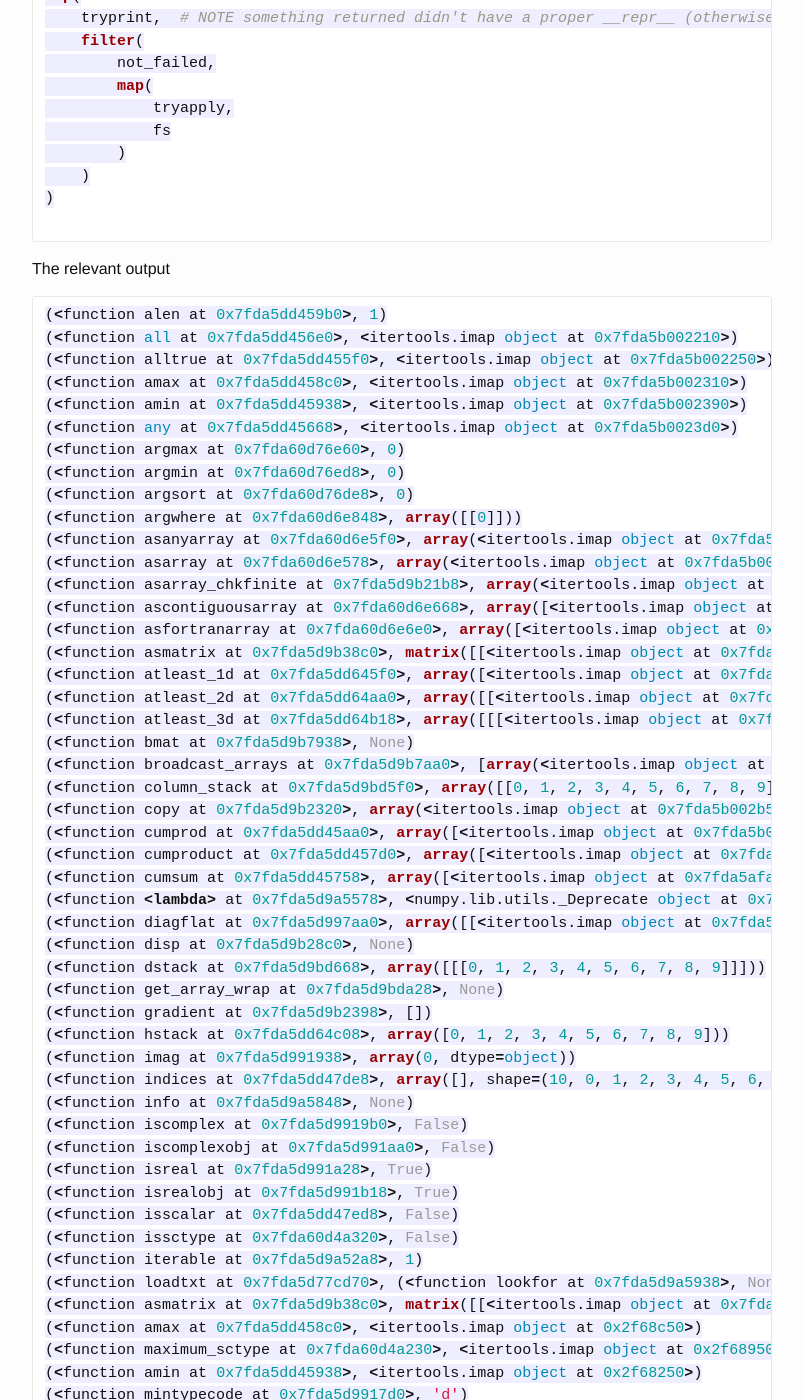
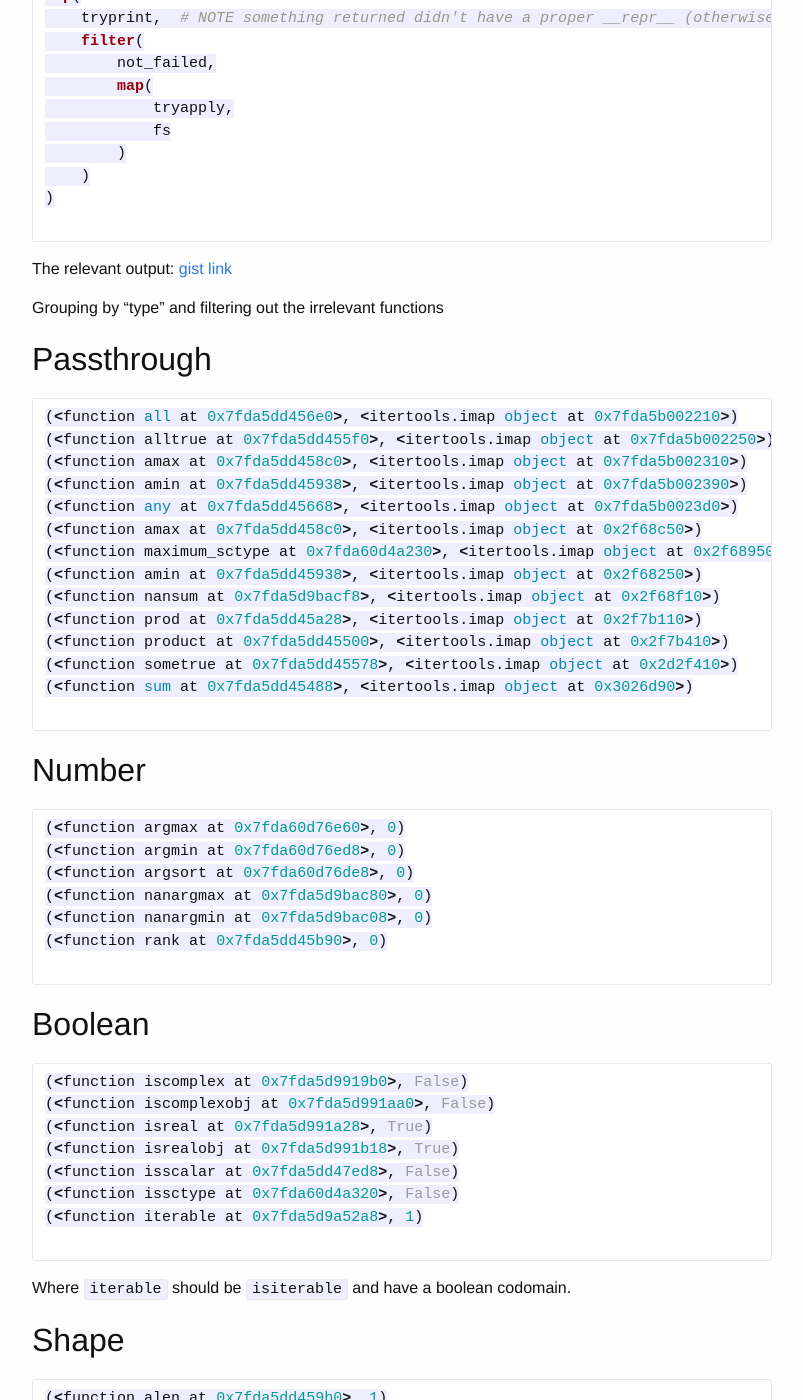
Before and after one commit to Jim-Holmstroem/jim-holmstroem.github.io, a Jekyll site: the page built from _posts/2014-11-23-numpy-sum-over-iterator.markdown, in a window 1280 px wide and 1400 px high, scrolled down 1517 px. Shown: the whole window, without its empty margins (238-1041 px from the left). Built offline with Jekyll 4.4.1, drawn with Linux system fonts in a browser that asks for light colours; comment, search, counter and statistics services are not loaded; some of the changed text lies outside the part shown.

Commit message:
more prgs

```diff
--- a/_posts/2014-11-23-numpy-sum-over-iterator.markdown
+++ b/_posts/2014-11-23-numpy-sum-over-iterator.markdown
@@ -81,106 +81,8 @@ map(
 
 ~~~
 
-The relevant output
-
-~~~ python
-(<function alen at 0x7fda5dd459b0>, 1)
-(<function all at 0x7fda5dd456e0>, <itertools.imap object at 0x7fda5b002210>)
-(<function alltrue at 0x7fda5dd455f0>, <itertools.imap object at 0x7fda5b002250>)
-(<function amax at 0x7fda5dd458c0>, <itertools.imap object at 0x7fda5b002310>)
-(<function amin at 0x7fda5dd45938>, <itertools.imap object at 0x7fda5b002390>)
-(<function any at 0x7fda5dd45668>, <itertools.imap object at 0x7fda5b0023d0>)
-(<function argmax at 0x7fda60d76e60>, 0)
-(<function argmin at 0x7fda60d76ed8>, 0)
-(<function argsort at 0x7fda60d76de8>, 0)
-(<function argwhere at 0x7fda60d6e848>, array([[0]]))
-(<function asanyarray at 0x7fda60d6e5f0>, array(<itertools.imap object at 0x7fda5b002450>, dtype=object))
-(<function asarray at 0x7fda60d6e578>, array(<itertools.imap object at 0x7fda5b002590>, dtype=object))
-(<function asarray_chkfinite at 0x7fda5d9b21b8>, array(<itertools.imap object at 0x7fda5b002610>, dtype=object))
-(<function ascontiguousarray at 0x7fda60d6e668>, array([<itertools.imap object at 0x7fda5b002690>], dtype=object))
-(<function asfortranarray at 0x7fda60d6e6e0>, array([<itertools.imap object at 0x7fda5b0026d0>], dtype=object))
-(<function asmatrix at 0x7fda5d9b38c0>, matrix([[<itertools.imap object at 0x7fda5b002790>]], dtype=object))
-(<function atleast_1d at 0x7fda5dd645f0>, array([<itertools.imap object at 0x7fda5b002890>], dtype=object))
-(<function atleast_2d at 0x7fda5dd64aa0>, array([[<itertools.imap object at 0x7fda5b002950>]], dtype=object))
-(<function atleast_3d at 0x7fda5dd64b18>, array([[[<itertools.imap object at 0x7fda5b0029d0>]]], dtype=object))
-(<function bmat at 0x7fda5d9b7938>, None)
-(<function broadcast_arrays at 0x7fda5d9b7aa0>, [array(<itertools.imap object at 0x7fda5b002a90>, dtype=object)])
-(<function column_stack at 0x7fda5d9bd5f0>, array([[0, 1, 2, 3, 4, 5, 6, 7, 8, 9]]))
-(<function copy at 0x7fda5d9b2320>, array(<itertools.imap object at 0x7fda5b002b50>, dtype=object))
-(<function cumprod at 0x7fda5dd45aa0>, array([<itertools.imap object at 0x7fda5b002c50>], dtype=object))
-(<function cumproduct at 0x7fda5dd457d0>, array([<itertools.imap object at 0x7fda5afae050>], dtype=object))
-(<function cumsum at 0x7fda5dd45758>, array([<itertools.imap object at 0x7fda5afae110>], dtype=object))
-(<function <lambda> at 0x7fda5d9a5578>, <numpy.lib.utils._Deprecate object at 0x7fda5afae210>)
-(<function diagflat at 0x7fda5d997aa0>, array([[<itertools.imap object at 0x7fda5afae290>]], dtype=object))
-(<function disp at 0x7fda5d9b28c0>, None)
-(<function dstack at 0x7fda5d9bd668>, array([[[0, 1, 2, 3, 4, 5, 6, 7, 8, 9]]]))
-(<function get_array_wrap at 0x7fda5d9bda28>, None)
-(<function gradient at 0x7fda5d9b2398>, [])
-(<function hstack at 0x7fda5dd64c08>, array([0, 1, 2, 3, 4, 5, 6, 7, 8, 9]))
-(<function imag at 0x7fda5d991938>, array(0, dtype=object))
-(<function indices at 0x7fda5dd47de8>, array([], shape=(10, 0, 1, 2, 3, 4, 5, 6, 7, 8, 9), dtype=int64))
-(<function info at 0x7fda5d9a5848>, None)
-(<function iscomplex at 0x7fda5d9919b0>, False)
-(<function iscomplexobj at 0x7fda5d991aa0>, False)
-(<function isreal at 0x7fda5d991a28>, True)
-(<function isrealobj at 0x7fda5d991b18>, True)
-(<function isscalar at 0x7fda5dd47ed8>, False)
-(<function issctype at 0x7fda60d4a320>, False)
-(<function iterable at 0x7fda5d9a52a8>, 1)
-(<function loadtxt at 0x7fda5d77cd70>, (<function lookfor at 0x7fda5d9a5938>, None)
-(<function asmatrix at 0x7fda5d9b38c0>, matrix([[<itertools.imap object at 0x7fda5afae410>]], dtype=object))
-(<function amax at 0x7fda5dd458c0>, <itertools.imap object at 0x2f68c50>)
-(<function maximum_sctype at 0x7fda60d4a230>, <itertools.imap object at 0x2f68950>)
-(<function amin at 0x7fda5dd45938>, <itertools.imap object at 0x2f68250>)
-(<function mintypecode at 0x7fda5d9917d0>, 'd')
-(<function msort at 0x7fda5d9b3140>, array(<itertools.imap object at 0x2f68e90>, dtype=object))
-(<function nanargmax at 0x7fda5d9bac80>, 0)
-(<function nanargmin at 0x7fda5d9bac08>, 0)
-(<function nansum at 0x7fda5d9bacf8>, <itertools.imap object at 0x2f68f10>)
-(<function ndim at 0x7fda5dd45b18>, 0)
-(<function nonzero at 0x7fda5dd452a8>, (array([0]),))
-(<function obj2sctype at 0x7fda60d4a398>, None)
-(<function ones_like at 0x7fda60d6e398>, array(1, dtype=object))
-(<function prod at 0x7fda5dd45a28>, <itertools.imap object at 0x2f7b110>)
-(<function product at 0x7fda5dd45500>, <itertools.imap object at 0x2f7b410>)
-(<function rank at 0x7fda5dd45b90>, 0)
-(<function ravel at 0x7fda5dd45230>, array([<itertools.imap object at 0x2f7b610>], dtype=object))
-(<function real at 0x7fda5d9918c0>, array(<itertools.imap object at 0x2d2f0d0>, dtype=object))
-(<function real_if_close at 0x7fda5d991c80>, array(<itertools.imap object at 0x2d2f150>, dtype=object))
-(<function require at 0x7fda60d6e758>, array(<itertools.imap object at 0x2d2f190>, dtype=object))
-(<function vstack at 0x7fda5dd64b90>, array([[0],
-       [1],
-       [2],
-       [3],
-       [4],
-       [5],
-       [6],
-       [7],
-       [8],
-       [9]]))
-(<function set_printoptions at 0x7fda5dd45f50>, None)
-(<function shape at 0x7fda5dd45320>, ())
-(<function size at 0x7fda5dd45c08>, 1)
-(<function sometrue at 0x7fda5dd45578>, <itertools.imap object at 0x2d2f410>)
-(<function sort at 0x7fda60d76d70>, array(<itertools.imap object at 0x33a7890>, dtype=object))
-(<function source at 0x7fda5d9a58c0>, None)
-(<function squeeze at 0x7fda5dd450c8>, array(<itertools.imap object at 0x30cbd90>, dtype=object))
-(<function sum at 0x7fda5dd45488>, <itertools.imap object at 0x3026d90>)
-(<function transpose at 0x7fda60d76c08>, array(<itertools.imap object at 0x3026d10>, dtype=object))
-(<function unique at 0x7fda5d753c08>, array([<itertools.imap object at 0x3026bd0>], dtype=object))
-(<function vstack at 0x7fda5dd64b90>, array([[0],
-       [1],
-       [2],
-       [3],
-       [4],
-       [5],
-       [6],
-       [7],
-       [8],
-       [9]]))
-(<function zeros_like at 0x7fda60d6e2a8>, array(0, dtype=object))
-
-~~~
+The relevant output:
+[gist link](https://gist.github.com/Jim-Holmstroem/00758f5ebe0d2bd7537e)
 
 Grouping by "type" and filtering out the irrelevant functions
 
```
